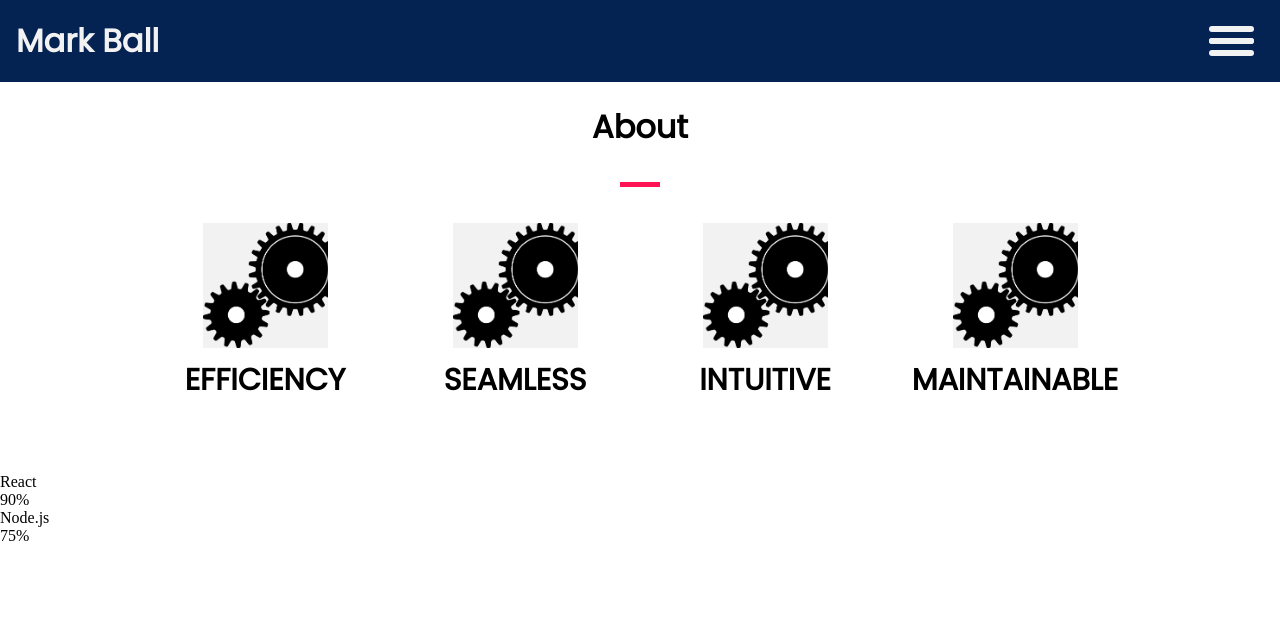
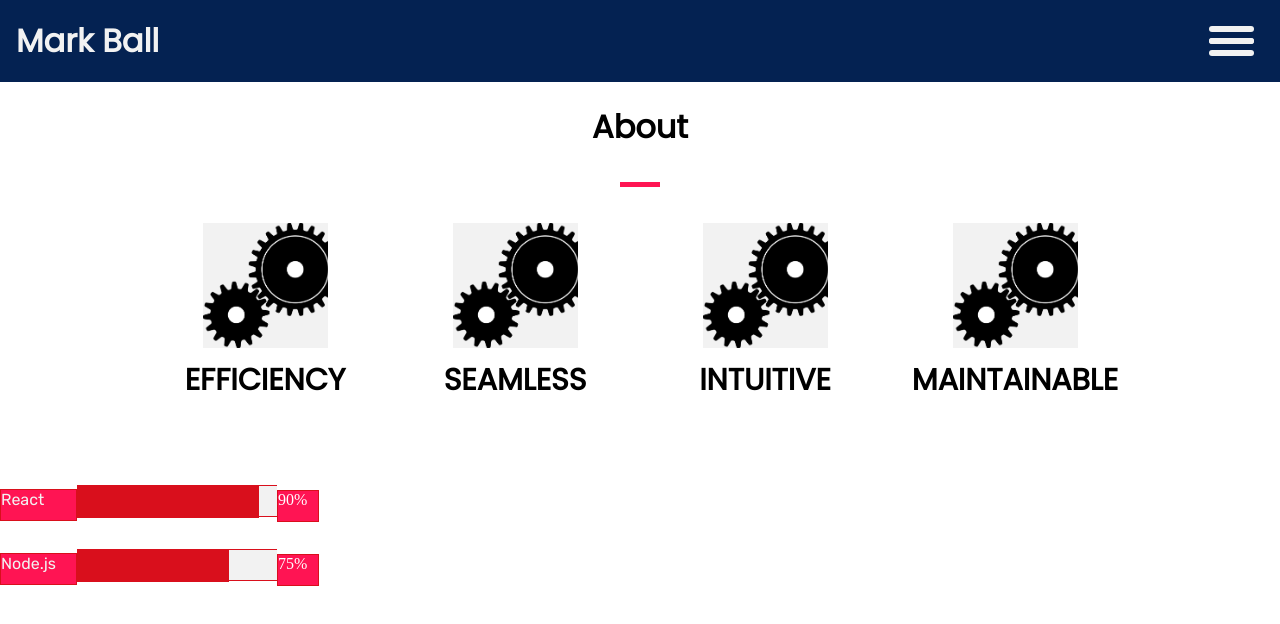
Before and after one commit to Mark-Ball/react-portfolio, a React (Create React App) app: page /about in a window 1280 px wide. Shown: the top 624 px of the page. Built offline with nearby package versions, Linux system fonts and the light colour scheme.

Commit message:
added some styling for SkillsRow component

```diff
--- a/src/components/SkillsRow/SkillsRow.js
+++ b/src/components/SkillsRow/SkillsRow.js
@@ -1,13 +1,16 @@
 import React from 'react';
+import { Row } from './styles';
 
 export default function SkillsRow(props) {
     const { name, percentage } = props;
 
     return (
-        <>
-            <div>{name}</div>
-            <div></div>
-            <div>{percentage}%</div>
-        </>
+        <Row>
+            <p>{name}</p>
+            <div>
+                <span style={{width: `${percentage}%`}} className='bar'></span>
+            </div>
+            <span>{percentage}%</span>
+        </Row>
     )
 }
--- /dev/null
+++ b/src/components/SkillsRow/styles.js
@@ -0,0 +1,39 @@
+import styled from 'styled-components';
+import { COLOURS } from '../../constants';
+
+export const Row = styled.div`
+    p, div, span {
+        display: inline-block;
+        height: 30px;
+    }
+
+    p {
+        background-color: ${COLOURS.HIGHLIGHT};
+        border: 1px solid ${COLOURS.DARKHIGHLIGHT};
+        color: ${COLOURS.BASE};
+        width: 75px;
+    }
+
+    div {
+        background-color: ${COLOURS.BASE};
+        border-top: 1px solid ${COLOURS.DARKHIGHLIGHT};
+        border-bottom: 1px solid ${COLOURS.DARKHIGHLIGHT};
+        position: relative;
+        width: 200px;
+        vertical-align: middle;
+    }
+
+    .bar {
+        background-color: ${COLOURS.DARKHIGHLIGHT};
+        height: 100%;
+        position: absolute;
+        top: 20;
+    }
+
+    span {
+        background-color: ${COLOURS.HIGHLIGHT};
+        border: 1px solid ${COLOURS.DARKHIGHLIGHT};
+        color: white;
+        width: 40px;
+    }
+`;
--- a/src/components/SkillsTable/SkillsTable.js
+++ b/src/components/SkillsTable/SkillsTable.js
@@ -2,8 +2,10 @@ import React from 'react';
 import SkillsRow from '../SkillsRow/SkillsRow';
 
 export default function SkillsTable(props) {
-    return props.skills.map(item => (
-        <SkillsRow
+    const { skills } = props;
+
+    return skills.map(item => (
+        <SkillsRow key={item.name}
             name={item.name}
             percentage={item.percentage}
         />
--- a/src/constants/index.js
+++ b/src/constants/index.js
@@ -5,7 +5,8 @@ export const COLOURS = {
     DARKHIGHLIGHT: '#d90f1c',
     GREY: '#262021',
     DARKBLUE: '#042252',
-    MIDBLUE: '#063580'
+    MIDBLUE: '#063580',
+    LIGHTBLUE: '#a5bae8'
 };
 
 // for css transitions
```
